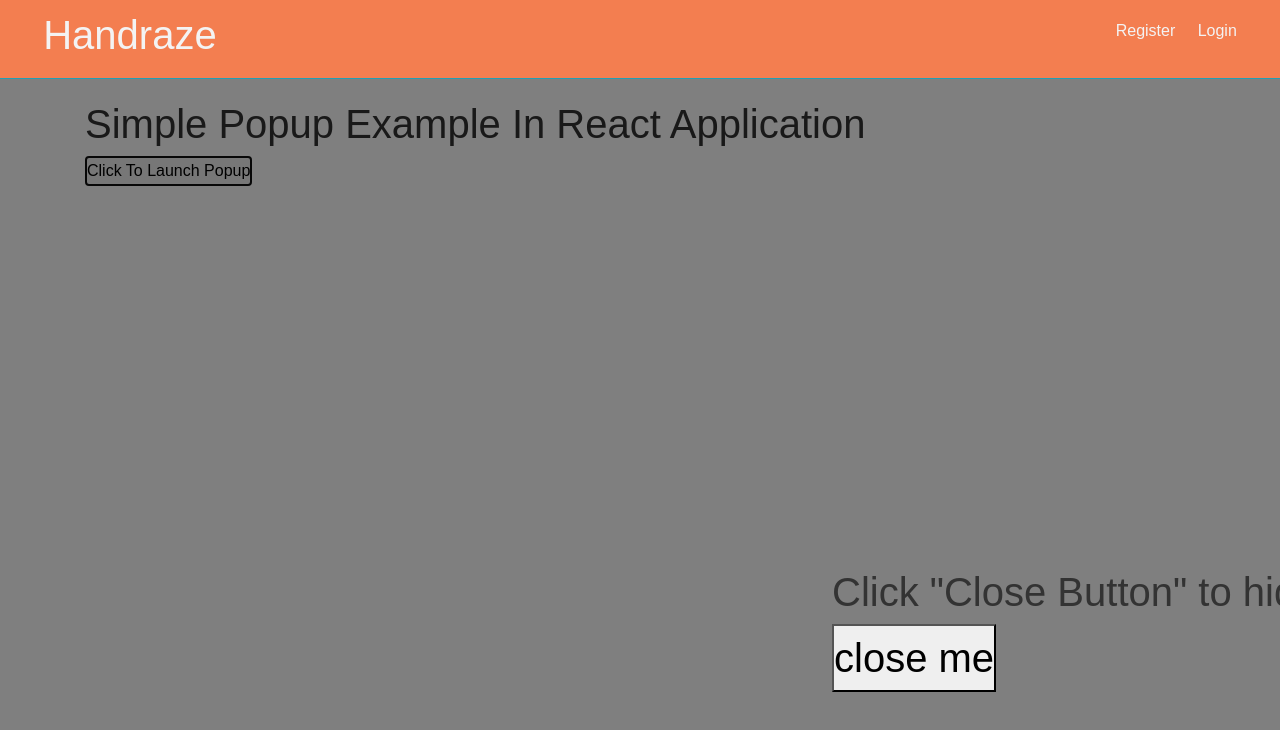
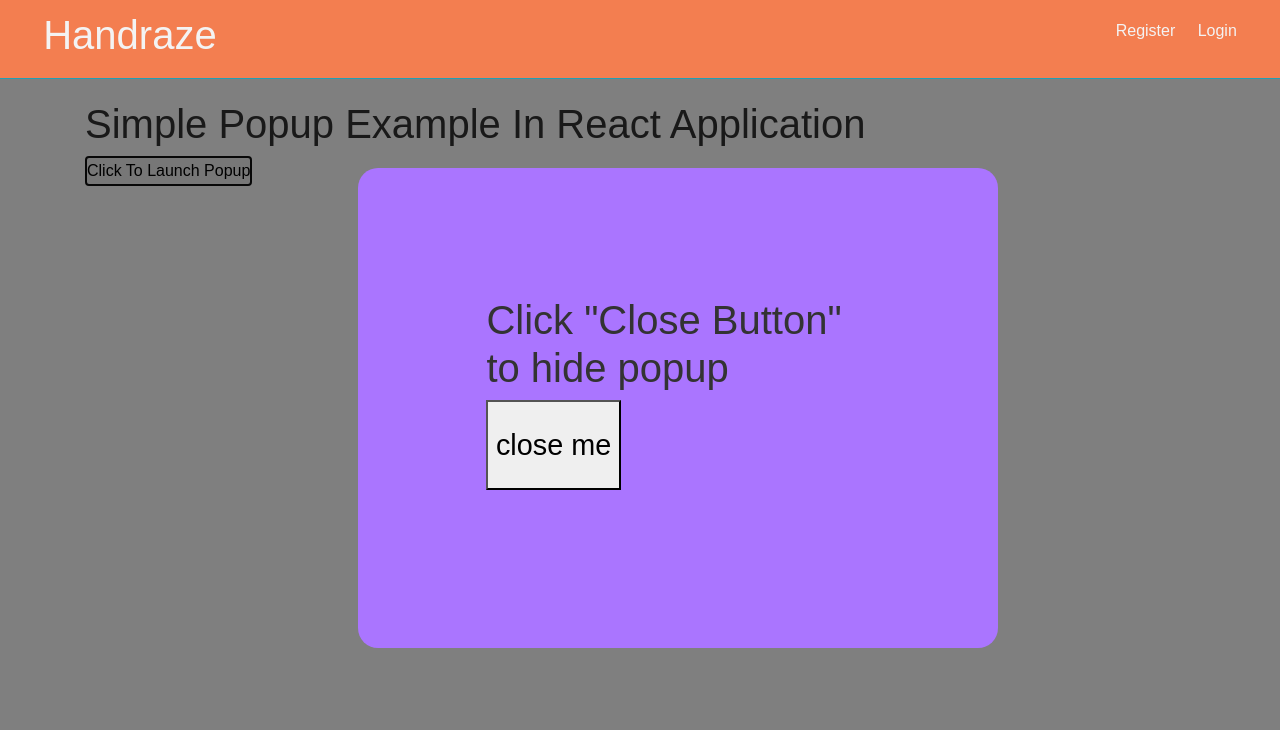
Before and after one commit to ganbaKotori/handraze-web-app, a React (Create React App) app in the folder client/: page /createcourse in a window 1280 px wide. Both pictures are taken after a click on the button "Click To Launch Popup". Shown: the top 730 px of the page. Built offline with nearby package versions, Linux system fonts and the light colour scheme.

Commit message:
edit button

```diff
--- a/client/package.json
+++ b/client/package.json
@@ -13,7 +13,7 @@
     "react": "^16.12.0",
     "react-dom": "^16.12.0",
     "react-router-dom": "^5.1.2",
-    "react-scripts": "3.3.0",
+    "react-scripts": "^3.4.0",
     "reactjs-popup": "^1.5.0"
   },
   "scripts": {
--- a/client/src/App.css
+++ b/client/src/App.css
@@ -661,14 +661,25 @@ button {
 .inner {
   position: absolute;
   width: 50%;
-  left: 55%;
-  right: 55%;
-  top: 55%;
-  bottom: 55%;
+  left: 18%;
+  right: 5%;
+  top: 5%;
+  bottom: 3%;
   margin: 10%;
+  padding: 10%;
   border-radius: 20px;
-  background: black;
-  font-size: 250%;
+  background: #AA75FF;
+  font-size: 180%;
+}
+
+.inner button {
+  width: 35%;
+  height: 40%;
+  left: 5%;
+  right: 5%;
+  top: 5%;
+  bottom: 5%;
+
 }
 
 /* Note: Clear float after the columns */
```
